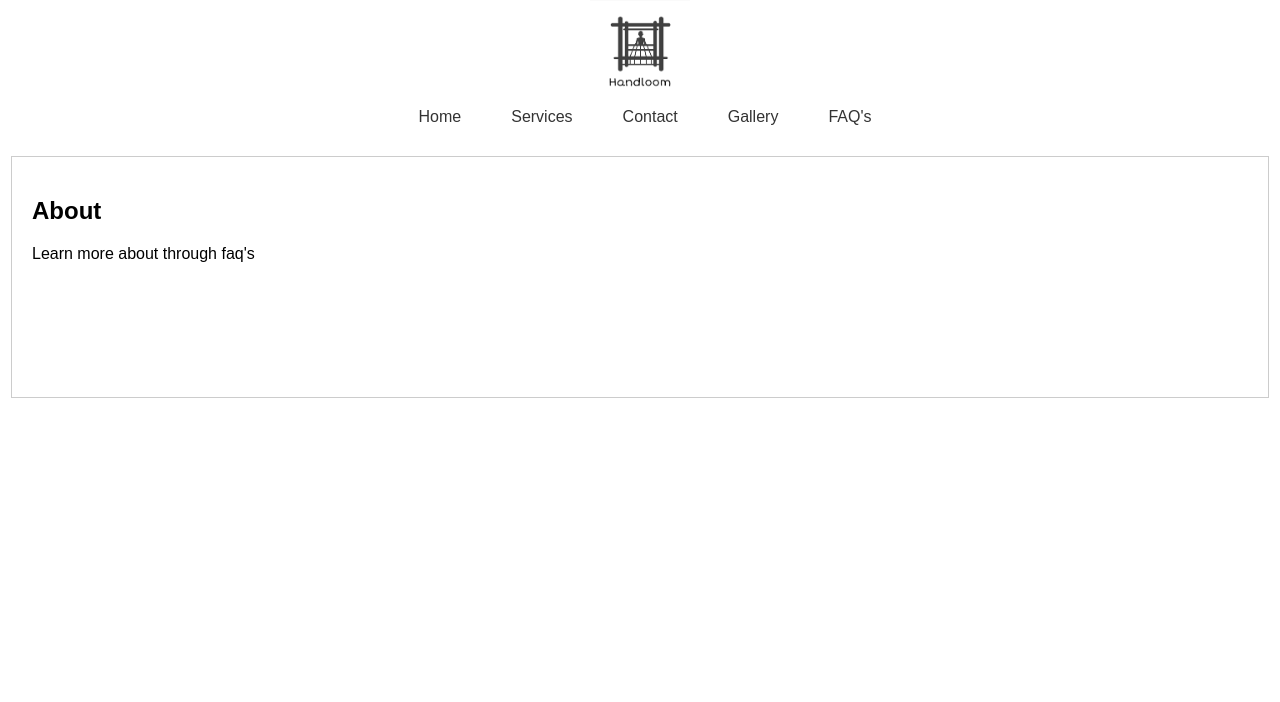
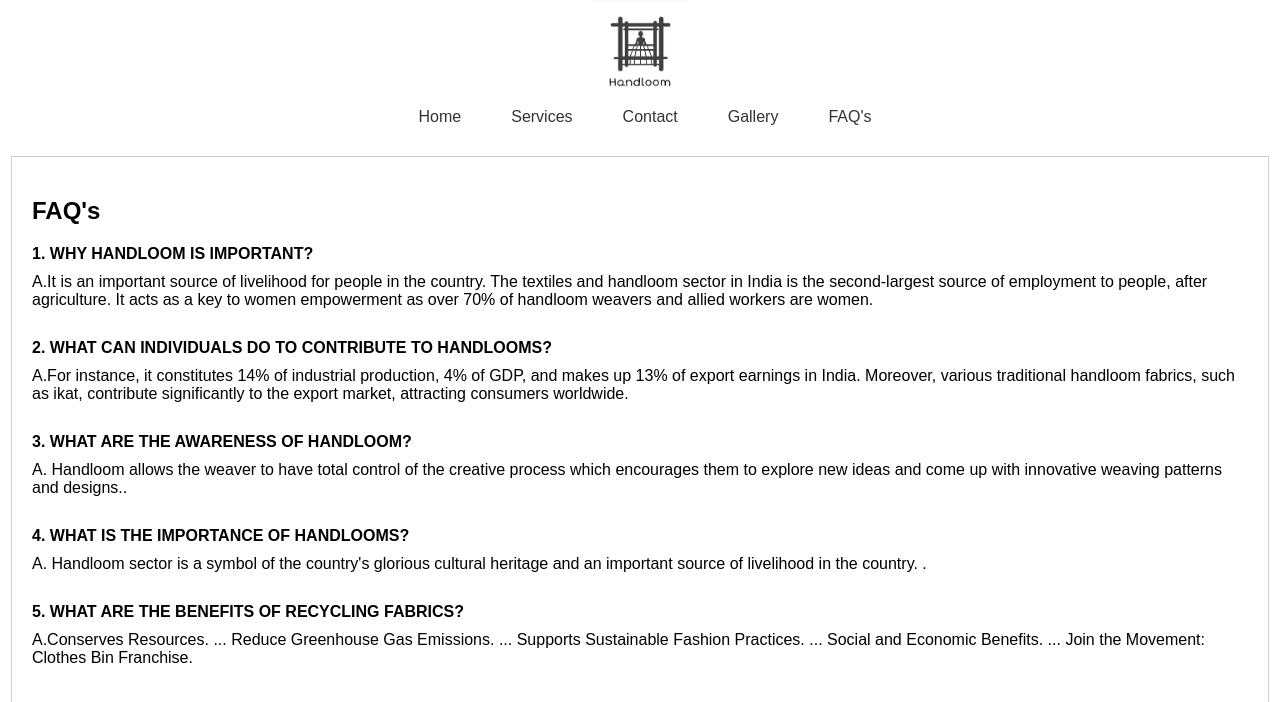
Before and after one commit to tejasri-amaravathi/handlooms, a React (Create React App) app: page / in a window 1280 px wide. Both pictures are taken after a click on the button "FAQ's". Shown: the top 702 px of the page. Built offline with nearby package versions, Linux system fonts and the light colour scheme.

Commit message:
Add faq content

```diff
--- /dev/null
+++ b/src/components/FAQ/faq.css
@@ -0,0 +1,11 @@
+.faq {
+  margin-bottom: 30px;
+}
+
+.faq-question {
+  margin: 0;
+}
+
+.faq-answer {
+  margin-top: 10px;
+}
--- a/src/components/FAQ/faq.js
+++ b/src/components/FAQ/faq.js
@@ -1,10 +1,48 @@
-import React from 'react';
+import React from "react";
+import "./faq.css";
 
 const FAQ = () => {
+  const data = [
+    {
+      question: "1. WHY HANDLOOM IS IMPORTANT?",
+      answer:
+        "A.It is an important source of livelihood for people in the country. The textiles and handloom sector in India is the second-largest source of employment to people, after agriculture. It acts as a key to women empowerment as over 70% of handloom weavers and allied workers are women.",
+    },
+    {
+      question: "2. WHAT CAN INDIVIDUALS DO TO CONTRIBUTE TO HANDLOOMS?",
+      answer:
+        "A.For instance, it constitutes 14% of industrial production, 4% of GDP, and makes up 13% of export earnings in India. Moreover, various traditional handloom fabrics, such as ikat, contribute significantly to the export market, attracting consumers worldwide.",
+    },
+    {
+      question: "3. WHAT ARE THE AWARENESS OF HANDLOOM?",
+      answer:
+        "A. Handloom allows the weaver to have total control of the creative process which encourages them to explore new ideas and come up with innovative weaving patterns and designs..",
+    },
+    {
+      question: "4. WHAT IS THE IMPORTANCE OF HANDLOOMS?",
+      answer:
+        "A. Handloom sector is a symbol of the country's glorious cultural heritage and an important source of livelihood in the country. .",
+    },
+    {
+      question: "5. WHAT ARE THE BENEFITS OF RECYCLING FABRICS?",
+      answer:
+        "A.Conserves Resources. ... Reduce Greenhouse Gas Emissions. ... Supports Sustainable Fashion Practices. ... Social and Economic Benefits. ... Join the Movement: Clothes Bin Franchise.",
+    },
+  ];
+
+  const getFAQs = () => {
+    return data.map((faq) => (
+      <div className="faq">
+        <h4 className="faq-question">{faq.question}</h4>
+        <p className="faq-answer">{faq.answer}</p>
+      </div>
+    ));
+  };
+
   return (
     <div>
-      <h2>About</h2>
-      <p>Learn more about through faq's</p>
+      <h2>FAQ's</h2>
+      {getFAQs()}
     </div>
   );
 };
```
